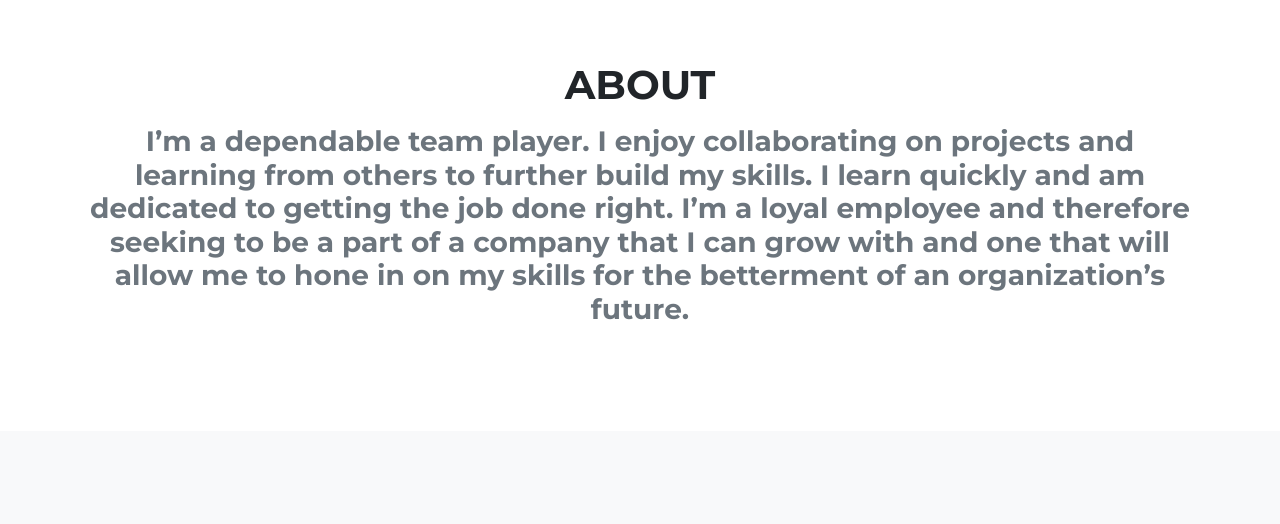
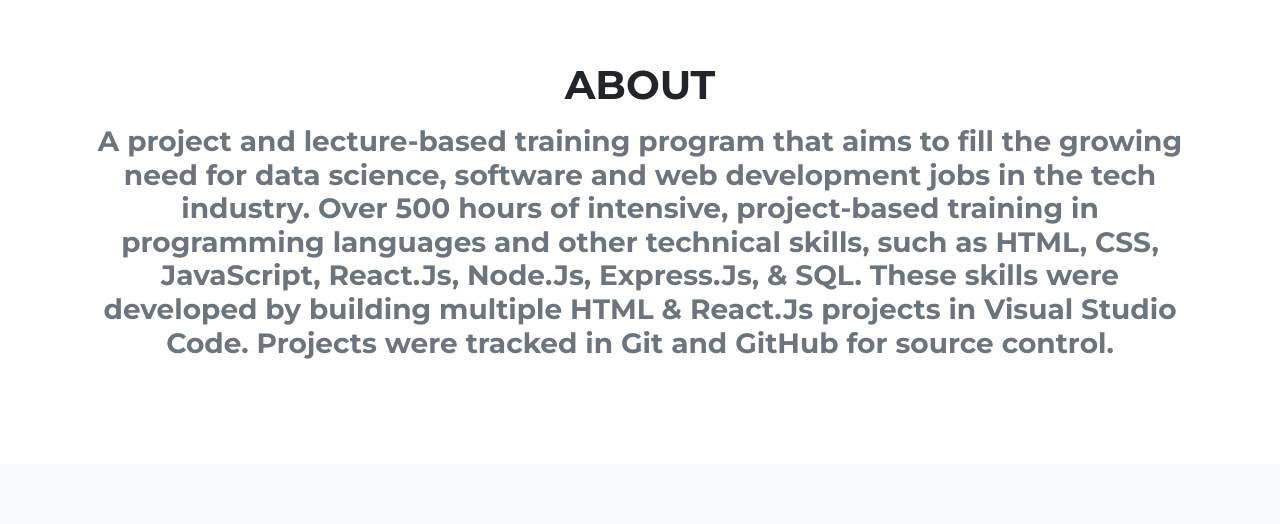
Before and after one commit to dannyg89/Portfolio, a plain HTML site: page index.html in a window 1280 px wide. Shown: the part 780-1304 px from the top of the page. Drawn offline with nearby package versions, Linux system fonts and the light colour scheme.

Commit message:
Third commit

```diff
--- a/index.html
+++ b/index.html
@@ -47,9 +47,10 @@
             <div class="container">
                 <div class="text-center">
                     <h2 class="section-heading text-uppercase">About</h2>
-                    <h3 class="masthead-subheading text-muted">I’m a dependable team player. I enjoy collaborating on projects and learning from others to further build my skills.
-                                                            I learn quickly and am dedicated to getting the job done right. I’m a loyal employee and therefore seeking to be a part
-                                                            of a company that I can grow with and one that will allow me to hone in on my skills for the betterment of an organization’s future.</h3>
+                    <h3 class="masthead-subheading text-muted">A project and lecture-based training program that aims to fill the growing need for data science,
+                        software and web development jobs in the tech industry. Over 500 hours of intensive, project-based training in programming languages and
+                        other technical skills, such as HTML, CSS, JavaScript, React.Js, Node.Js, Express.Js, & SQL. These skills were developed by building multiple
+                        HTML & React.Js projects in Visual Studio Code. Projects were tracked in Git and GitHub for source control.</h3>
                 </div>
             </div>
         </section>
```
